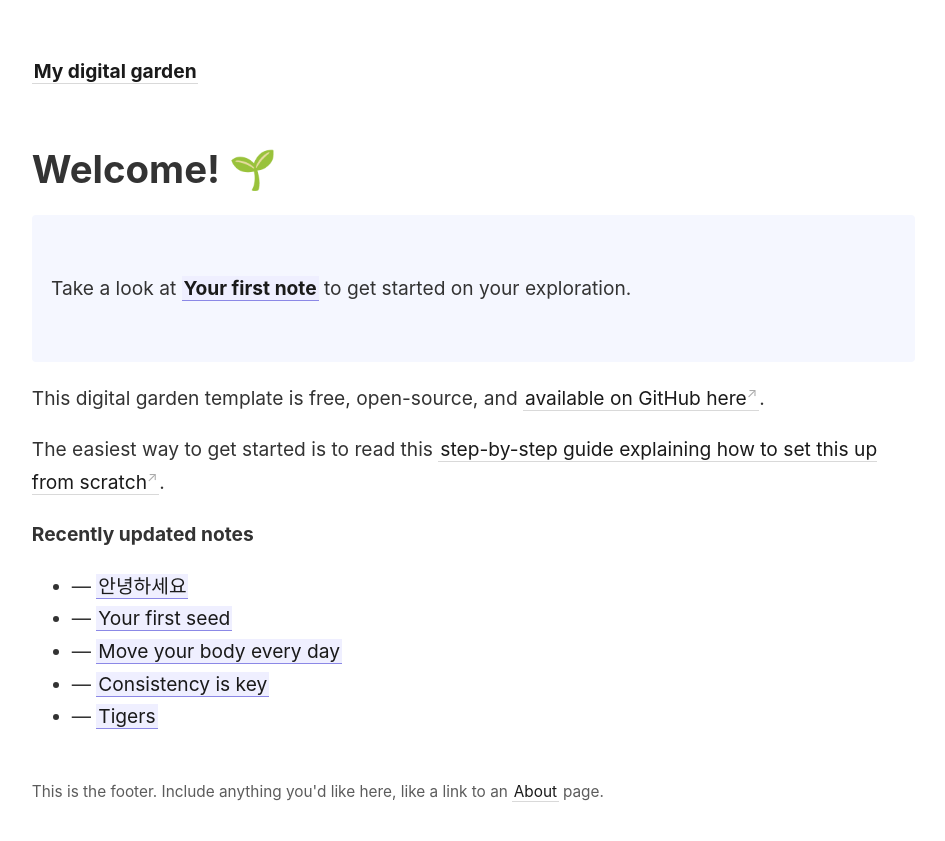
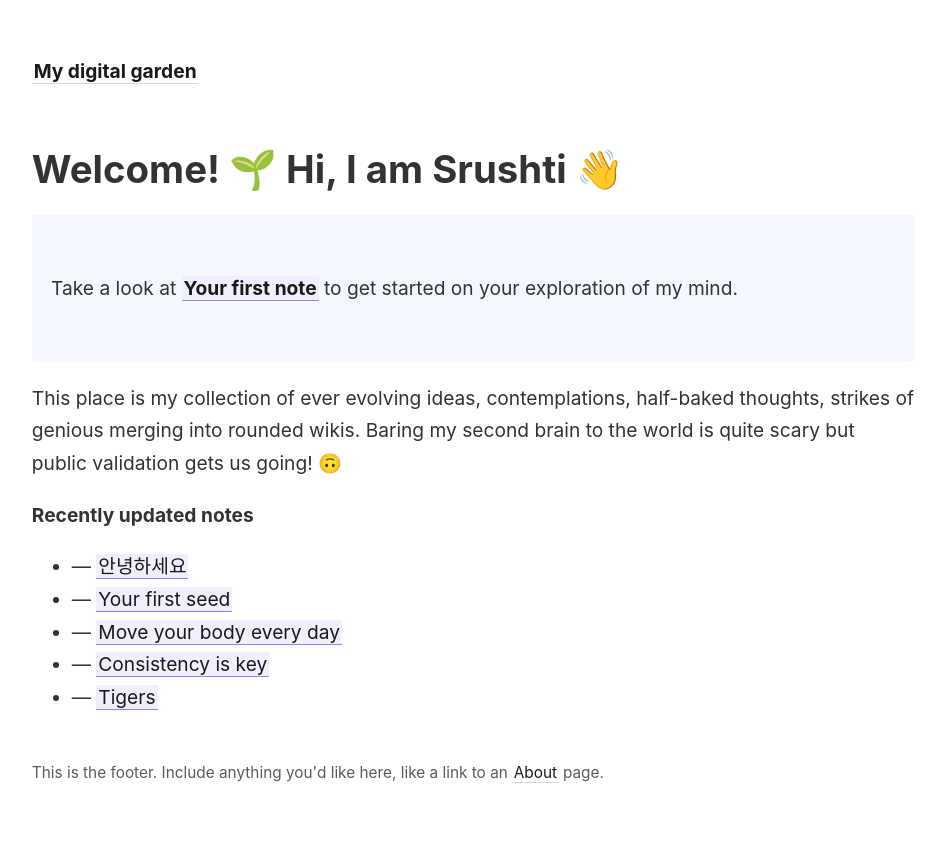
Before and after one commit to awe-srush/digital-garden-new, a Jekyll site: the page built from _pages/index.md, in a window 1280 px wide. Shown: the top 841 px of the page, without its empty margins (45-990 px from the left). Built offline with Jekyll 4.4.1, drawn with Linux system fonts in a browser that asks for light colours.

Commit message:
index updated

```diff
--- a/_pages/index.md
+++ b/_pages/index.md
@@ -5,15 +5,13 @@ id: home
 permalink: /
 ---
 
-# Welcome! 🌱
+# Welcome! 🌱 Hi, I am Srushti 👋
 
 <p style="padding: 3em 1em; background: #f5f7ff; border-radius: 4px;">
-  Take a look at <span style="font-weight: bold">[[Your first note]]</span> to get started on your exploration.
+  Take a look at <span style="font-weight: bold">[[Your first note]]</span> to get started on your exploration of my mind.
 </p>
 
-This digital garden template is free, open-source, and [available on GitHub here](https://github.com/maximevaillancourt/digital-garden-jekyll-template).
-
-The easiest way to get started is to read this [step-by-step guide explaining how to set this up from scratch](https://maximevaillancourt.com/blog/setting-up-your-own-digital-garden-with-jekyll).
+This place is my collection of ever evolving ideas, contemplations, half-baked thoughts, strikes of genious merging into rounded wikis. Baring my second brain to the world is quite scary but public validation gets us going! 🙃
 
 <strong>Recently updated notes</strong>
 
```
